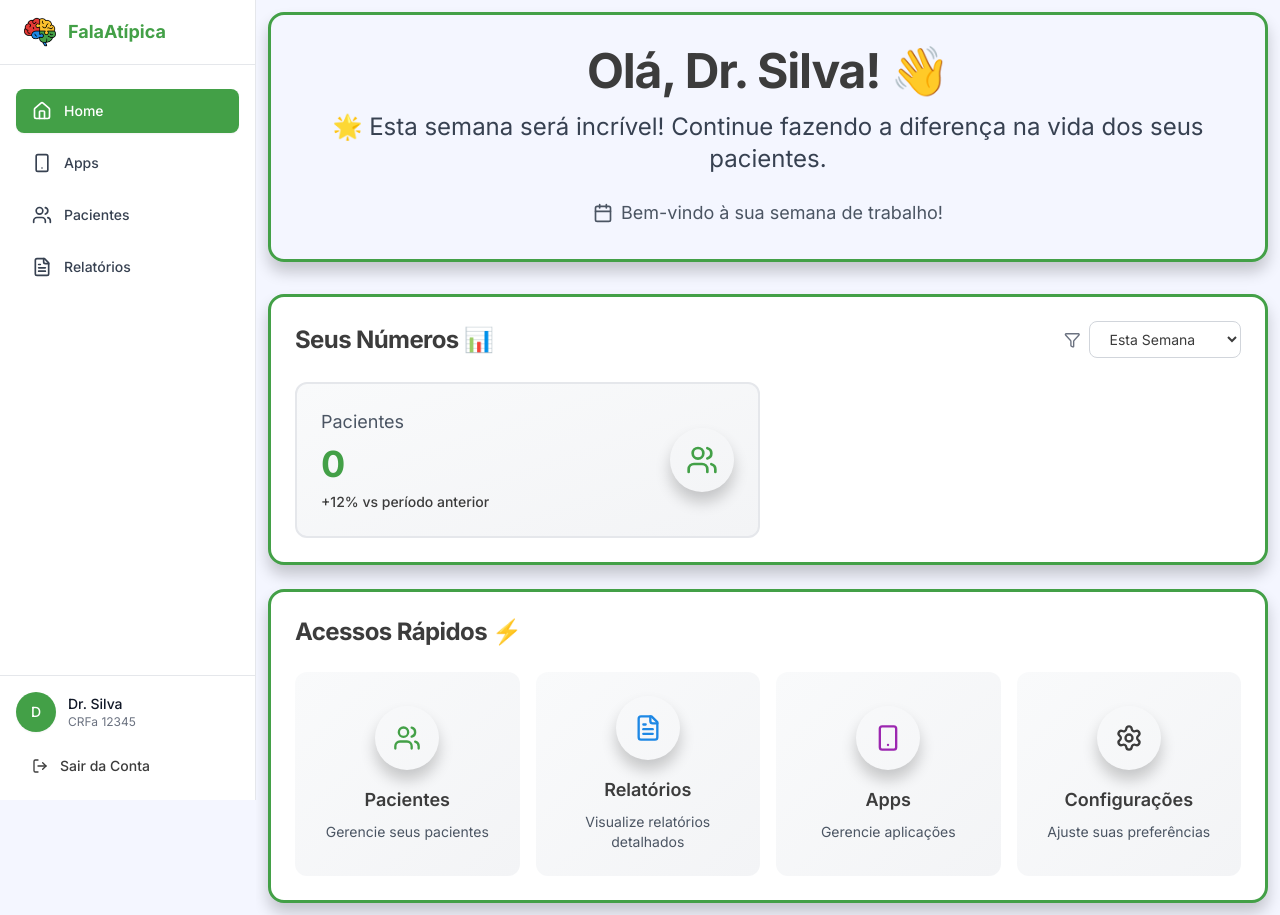
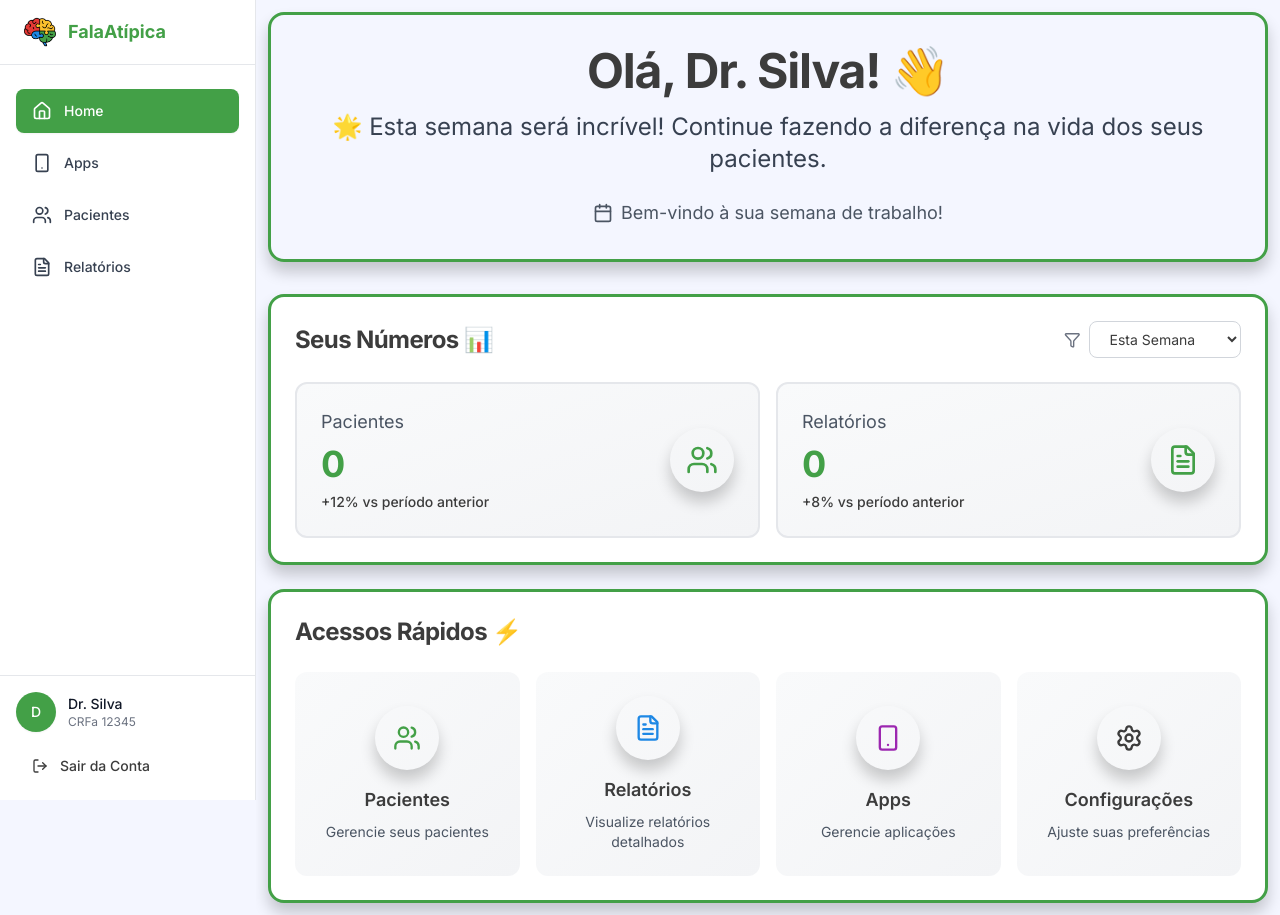
Before and after one commit to PedroReoli/FalaAtipica-Triade, a React (Vite) app in the folder Pro/: page /dashboard in a window 1280 px wide. Built offline with nearby package versions, Linux system fonts and the light colour scheme; no server answers.

Commit message:
Update DashboardPage.tsx

```diff
--- a/Pro/src/pages/DashboardPage.tsx
+++ b/Pro/src/pages/DashboardPage.tsx
@@ -137,6 +137,13 @@ export const DashboardPage: React.FC = () => {
               color: "var(--green)",
               change: "+12%",
             },
+            {
+              title: "Relatórios",
+              value: dashboardStats?.totalReports?.toString() || "0",
+              icon: FileText,
+              color: "var(--green)",
+              change: "+8%",
+            },
             // DESABILITADO - Sistema de agenda
             // {
             //   title: "Sessões",
@@ -160,6 +167,13 @@ export const DashboardPage: React.FC = () => {
               icon: Users,
               color: "var(--blue)",
               change: "+8%",
+            },
+            {
+              title: "Relatórios",
+              value: dashboardStats?.totalReports?.toString() || "0",
+              icon: FileText,
+              color: "var(--blue)",
+              change: "+10%",
             },
             // DESABILITADO - Sistema de agenda
             // {
@@ -192,6 +206,13 @@ export const DashboardPage: React.FC = () => {
               color: "var(--red)",
               change: "+18%",
             },
+            {
+              title: "Relatórios",
+              value: dashboardStats?.totalReports?.toString() || "0",
+              icon: FileText,
+              color: "var(--red)",
+              change: "+15%",
+            },
           ],
         }
 
@@ -207,6 +228,13 @@ export const DashboardPage: React.FC = () => {
               icon: Users,
               color: "var(--yellow)",
               change: "+15%",
+            },
+            {
+              title: "Relatórios",
+              value: dashboardStats?.totalReports?.toString() || "0",
+              icon: FileText,
+              color: "var(--yellow)",
+              change: "+12%",
             },
             // DESABILITADO - Sistema de agenda
             // {
@@ -231,6 +259,13 @@ export const DashboardPage: React.FC = () => {
               icon: Users,
               color: "var(--purple)",
               change: "+10%",
+            },
+            {
+              title: "Relatórios",
+              value: dashboardStats?.totalReports?.toString() || "0",
+              icon: FileText,
+              color: "var(--purple)",
+              change: "+9%",
             },
             // DESABILITADO - Sistema de agenda
             // {
```
